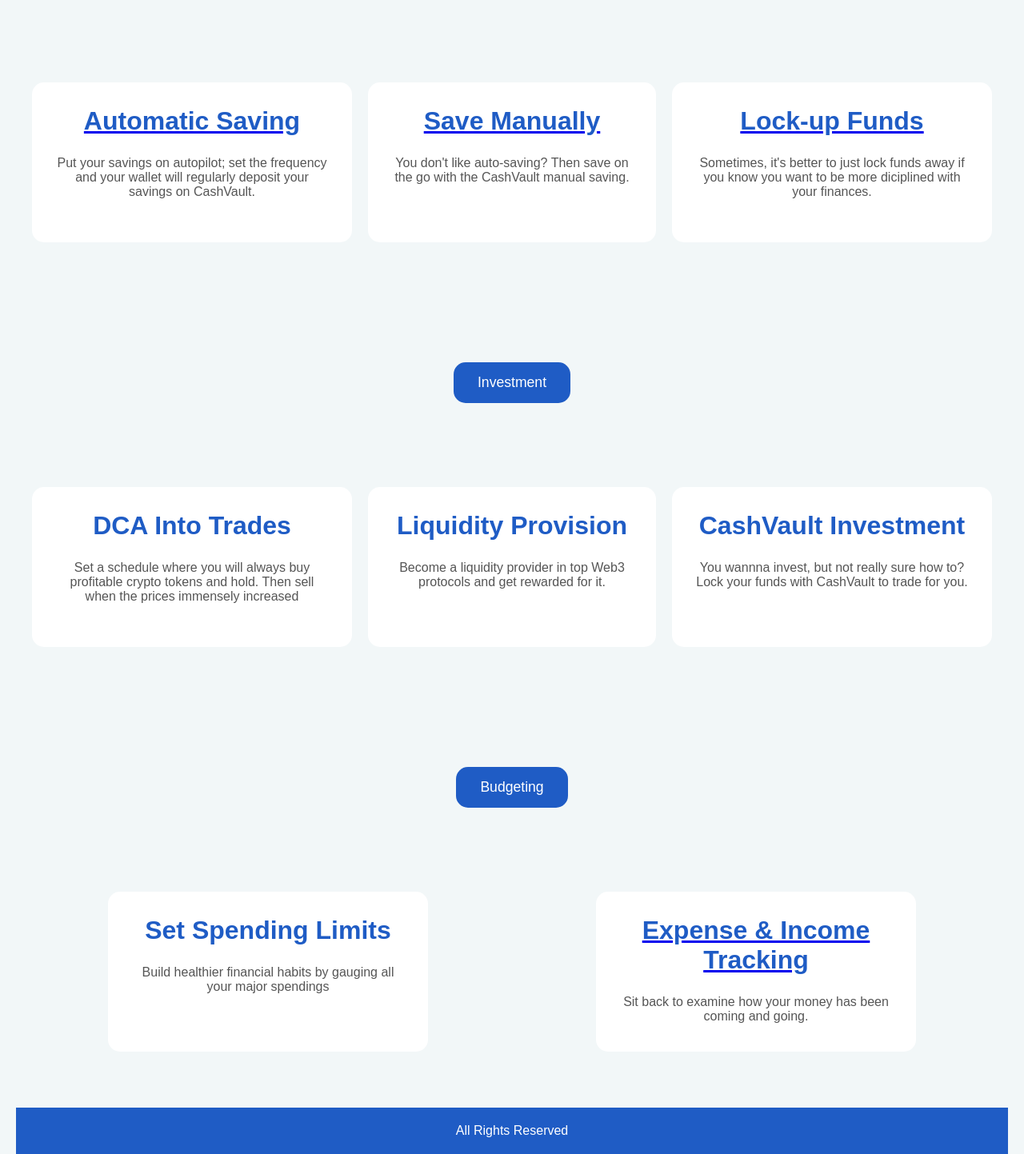
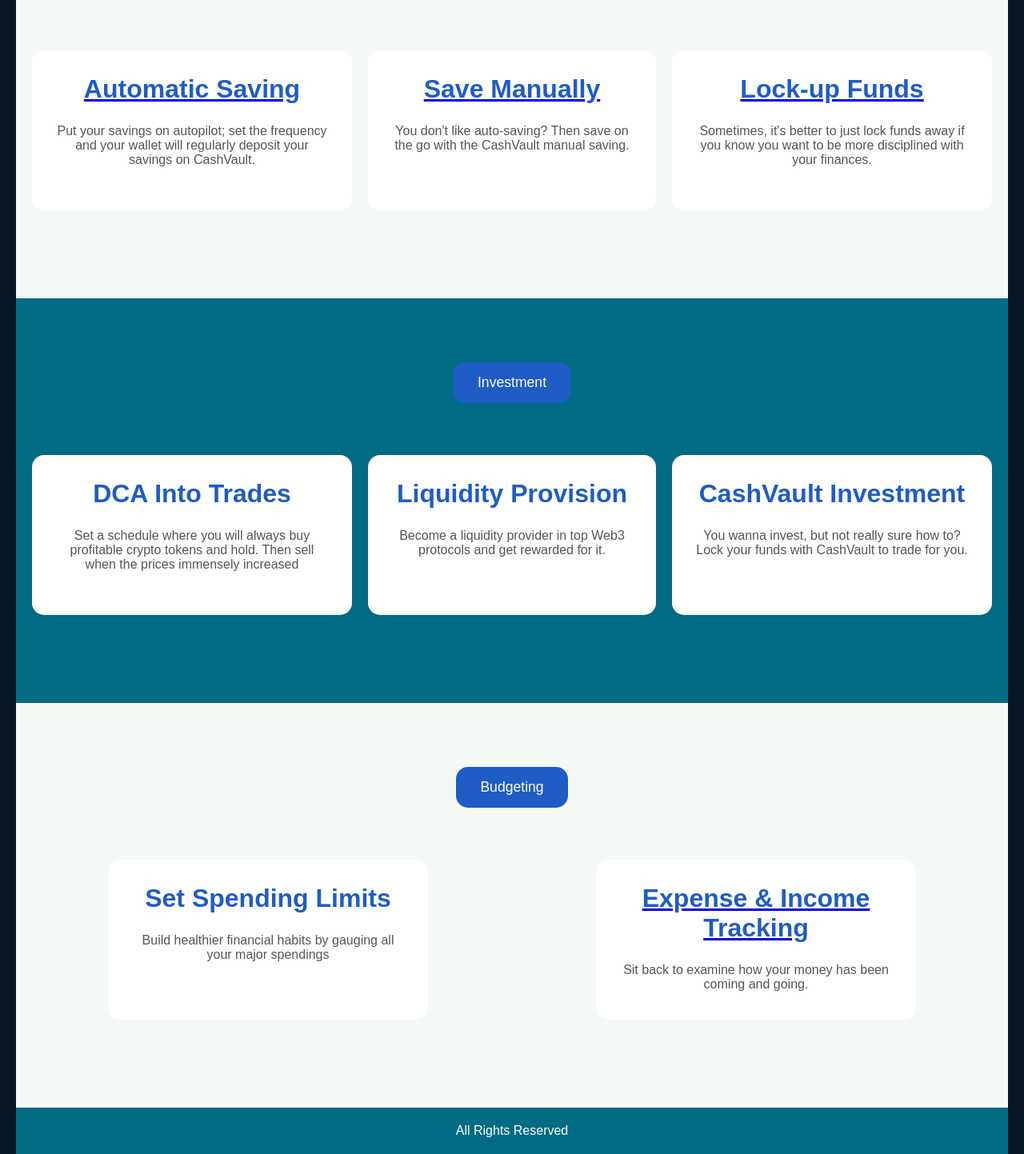
Before and after one commit to johnfawole/CashVault, a Next.js app: page / in a window 1280 px wide. Shown: the part 991-2434 px from the top of the page at 80% size. Built offline with nearby package versions, Linux system fonts and the light colour scheme.

Commit message:
improve landing page ui

```diff
--- a/src/pages/index.js
+++ b/src/pages/index.js
@@ -8,10 +8,10 @@
   return (
     <div>
       <Header />
-      <div className ={styles.landingSection}>
-        <div className = {styles.imageContainer}>
-          <img src = "/images/landing-image.png"
-               alt = "Landing Visual"
+      <div className={styles.landingSection}>
+        <div className={styles.imageContainer}>
+          <img src="/images/landing-image.png"
+               alt="Landing Visual"
                className={styles.landingImage}
           />
         </div>
@@ -20,26 +20,26 @@
           <h1>Get Smarter with Money; Become Richer...</h1>
         </div>
       </div>
+
       <div className={styles.mainContent}>
-          <h1> Your companion in getting richer and living the life of your dreams</h1>
+        <h1>Your companion in getting richer and living the life of your dreams</h1>
         <h4>CashVault is your application for managing all things saving, budgeting, and investment</h4>
         <button className={styles.ctaButton}>Sign Up Here</button>
       </div>
 
-        <div className={styles.mainContent}>
+      <div className={`${styles.mainContent} ${styles.bgLightGreen}`}>
         <button className={styles.ctaButton}>Savings</button>
-        </div>
 
-        <div className={styles.featureSection}>
+        <div className={`${styles.featureSection} ${styles.bgLightGreen}`}>
           <div className={styles.featureBox}>
-            <Link href = "/automatic-saving">
+            <Link href="/automatic-saving">
               <h3>Automatic Saving</h3>
             </Link>
             <p>Put your savings on autopilot; set the frequency and your wallet will regularly deposit your savings on CashVault.</p>
           </div>
 
           <div className={styles.featureBox}>
-          <Link href = "/manual-saving">
+            <Link href="/manual-saving">
               <h3>Save Manually</h3>
             </Link>
             <p>
@@ -47,21 +47,21 @@
             </p>
           </div>
 
-          <div className ={styles.featureBox}>
-            <Link href = "/lockup">
+          <div className={styles.featureBox}>
+            <Link href="/lockup">
               <h3>Lock-up Funds</h3>
             </Link>
             <p>
-              Sometimes, it's better to just lock funds away if you know you want to be more diciplined with your finances.
+              Sometimes, it's better to just lock funds away if you know you want to be more disciplined with your finances.
             </p>
           </div>
         </div>
-
-        <div className={styles.mainContent}>
-          <button className={styles.ctaButton}>Investment</button>
       </div>
 
-        <div className={styles.featureSection}>
+      <div className={`${styles.mainContent} ${styles.bgDarkTeal}`}>
+        <button className={styles.ctaButton}>Investment</button>
+
+        <div className={`${styles.featureSection} ${styles.bgDarkTeal}`}>
         <div className={styles.featureBox}>
           <h3>DCA Into Trades</h3>
           <p>Set a schedule where you will always buy profitable crypto tokens and hold. Then sell when the prices immensely increased</p>
@@ -74,19 +74,18 @@
           </p>
         </div>
 
-          <div className ={styles.featureBox}>
+        <div className={styles.featureBox}>
           <h3>CashVault Investment</h3>
           <p>
-              You wannna invest, but not really sure how to? Lock your funds with CashVault to trade for you.
+            You wanna invest, but not really sure how to? Lock your funds with CashVault to trade for you.
           </p>
         </div>
       </div>
-
-        <div className={styles.mainContent}>
-          <button className={styles.ctaButton}>Budgeting</button>
       </div>
 
-        <div className={styles.featureSection}>
+      <div className={`${styles.mainContent} ${styles.bgLightGreen}`}>
+        <button className={styles.ctaButton}>Budgeting</button>
+        <div className={`${styles.featureSection} ${styles.bgLightGreen}`}>
         <div className={styles.featureBox}>
           <h3>Set Spending Limits</h3>
           <p>Build healthier financial habits by gauging all your major spendings</p>
@@ -101,6 +100,7 @@
           </p>
         </div>
       </div>
+      </div>
       <Footer />
     </div>
   );
--- a/src/styles/Home.module.css
+++ b/src/styles/Home.module.css
@@ -28,7 +28,7 @@
 }
 
 .header {
-  background-color: #1f5cc5;
+  background-color: #016b83;
   color: white;
   padding: 20px 0;
   text-align: center;
@@ -61,7 +61,7 @@
 }
 
 .footer {
-  background-color: #1f5cc5;
+  background-color: #016b83;
   color: white;
   padding: 20px;
   text-align: center;
@@ -122,3 +122,11 @@
   justify-content: flex-end;
   margin-top: 25px;
 }
+
+.bgLightGreen {
+  background-color: #f5f9f5;
+}
+
+.bgDarkTeal {
+  background-color: #016b83;
+}
--- a/src/styles/globals.css
+++ b/src/styles/globals.css
@@ -6,8 +6,8 @@
 
 body {
   font-family: 'Arial', sans-serif;
-  background-color: #f2f7f8;
-  color: #333;
+  background-color: #091723;
+  color: #f8f4f4;
   padding: 0 20px;
 }
 
```
Also changed, not shown: 1 other file (tests, documents, lock files or other folders). Lines whose indentation alone changed are shown as unchanged.
